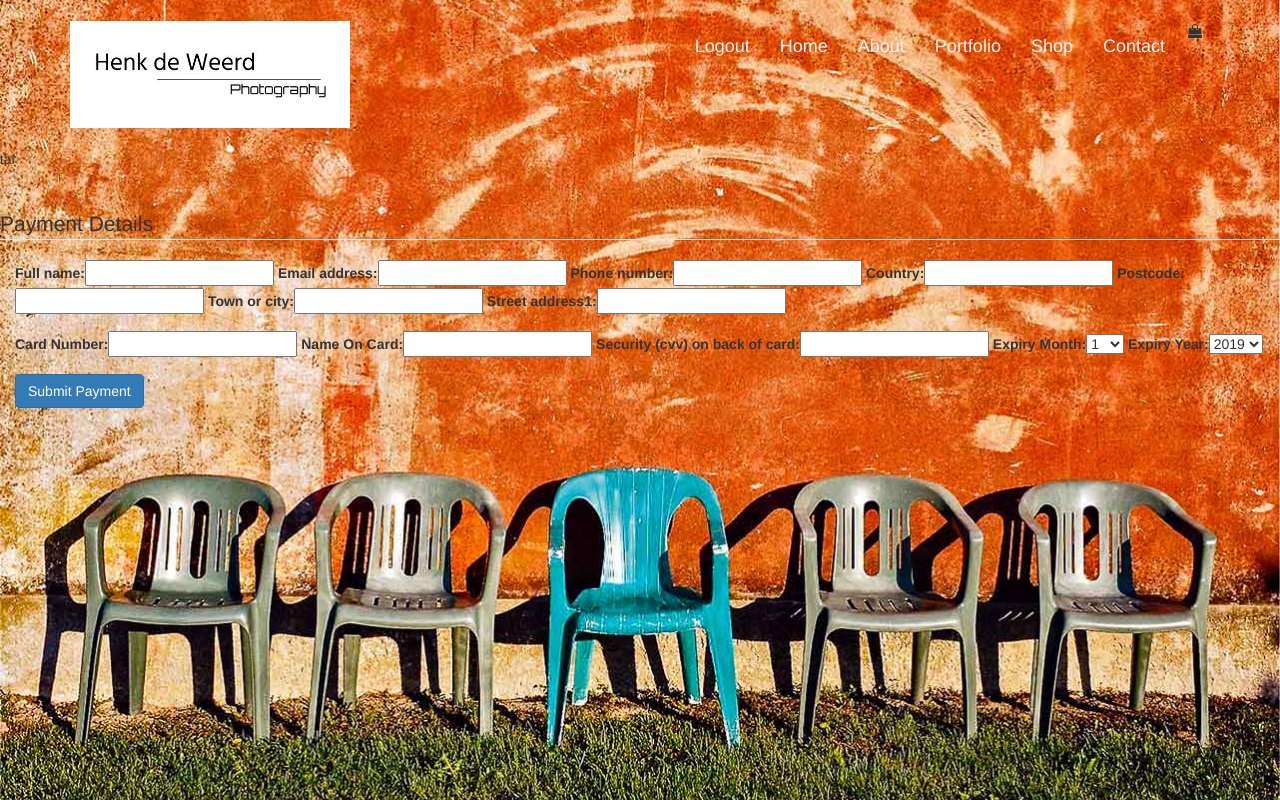
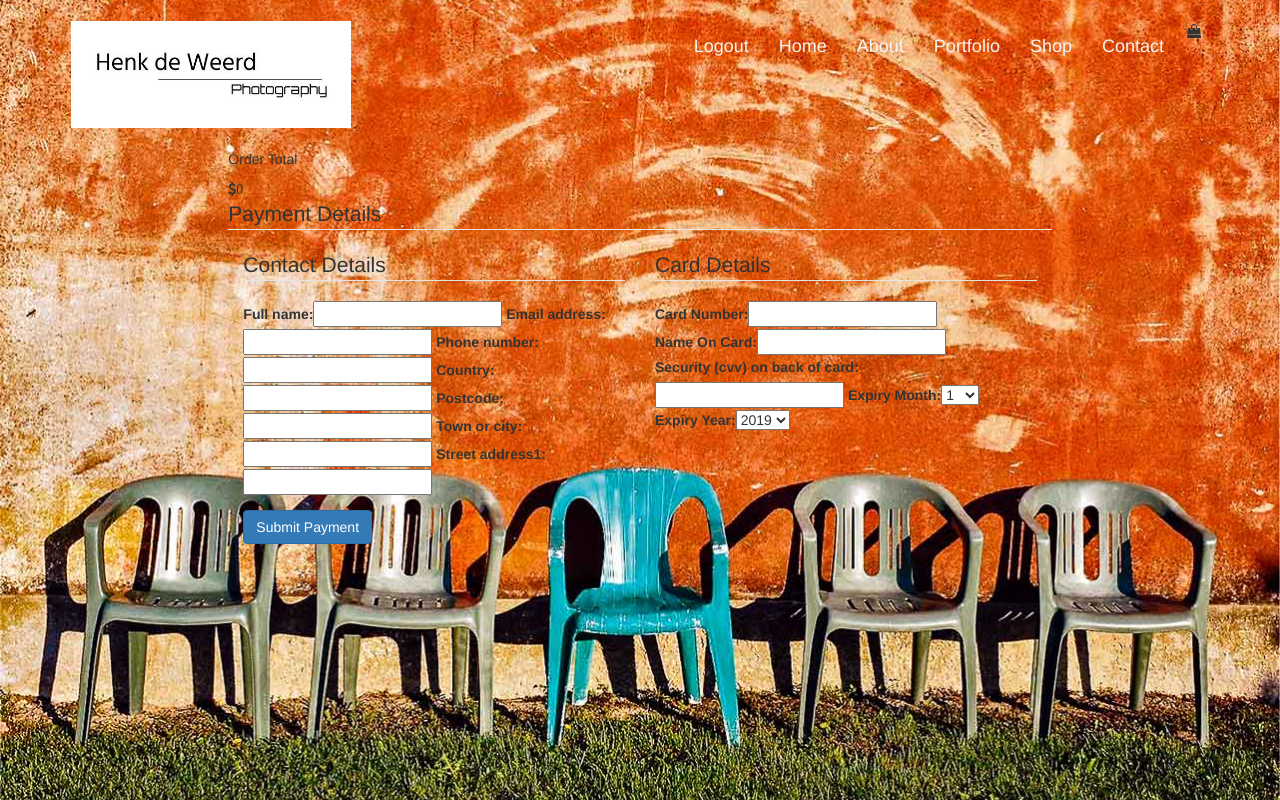
Before and after one commit to blueag8/Photography_Website, a Django app: page /checkout/ in a window 1280 px wide. Run offline with Django 3.2, Linux system fonts and the light colour scheme; a user stored in the database is signed in; some libraries are stand-ins or nearby versions.

Commit message:
corrected css styles for forms

```diff
--- a/checkout/templates/checkout.html
+++ b/checkout/templates/checkout.html
@@ -22,12 +22,10 @@
    }
 </style>
 
-{% endblock %}
-<div class="row row-flex">
+
+<div class="col-sm-12 col-md-8 col-md-offset-2">
 {% for item in cart_items %}
-
-  <div class="col-xs-10 col-xs-offset-1 col-sm-offset-0 col-sm-sm-6 col-md-4 display panel panel-default">
-
+   <div class="order">
      <div class="panel-body">
      <div class="products" style="background-image: url('{{ MEDIA_URL }}{{ item.product.image }}')"></div>
 
@@ -35,28 +33,31 @@
    <h3>{{ item.product.name }}</h3>
    <p class="product-description">{{ item.product.description }}</p>
    <p>{{ item.quantity }}</p>
-     </div>
-     </div>
-    </div>
+
        {% endfor %}
- </div>
- <div class="row">
-<p>Total</p>
-<p><span class="glyphicon glyphicon-aud" aria-hidden="true"></span>{{ total }}</p>
-</div>
+
+<p>Order Total</p>
+<span><i class="fa fa-dollar-sign" aria-hidden="true">{{ total }}</i></span>
+
+
 
 <form role="form" method="POST" id="payment-form" action="{% url 'checkout' %}">
   <legend>Payment Details</legend>
   <div id="credit-card-errors" style="display:none">
      <div class="alert-message block-message error" id="stripe-error-message">  </div>
+  </div>
 
-     </div>
+
 
  <div class="form-group col-md-6">
+ <legend>Contact Details</legend>
  {{ order_form|as_bootstrap }}
  </div>
 
+
+
  <div class="form-group col-md-6">
+  <legend>Card Details</legend>
  {{ payment_form|as_bootstrap }}
  </div>
 
@@ -65,5 +66,6 @@
     <input class="btn btn-primary" id="submit_payment_btn" name="commit" type="submit" value="Submit Payment">
  </div>
 </form>
-
+</div>
 {% endblock %}
+{% endblock %}
--- a/checkout/views.py
+++ b/checkout/views.py
@@ -48,7 +48,7 @@
             if customer.paid:
                 messages.error(request, "Thank you, Your payment has been successful!")
                 request.session['cart'] = {}
-                return redirect(reverse('products'))
+                return redirect(reverse('index'))
             else:
                 messages.error(request, "Sorry we were unable to take payment with that card")
 
--- a/static/css/style.css
+++ b/static/css/style.css
@@ -54,9 +54,6 @@
 width: 40%;
 }
 
-.form-group {
-width: 100%;
-}
 .panel-body{
     padding: 20px;
     height: 100%;
@@ -86,9 +83,14 @@
 
 .alert {
   padding: 20px;
-  width:150px;
+  width: fit-content;
   background-color:white;
 
+}
+
+.order{
+    background-color: white;
+    text-align: center;
 }
 #logo {
 
@@ -128,7 +130,15 @@
 }
 
 .panel-default {
-    width: 20em;
+    width: fit-content;
     border-color: transparent;
 }
+.register{
+    width: fit-content
+
 }
+.contactForm{
+    width: fit-content
+
+}
+}
--- a/templates/base.html
+++ b/templates/base.html
@@ -20,8 +20,8 @@
   <body>
     <h1>{% block page_heading %}{% endblock %}</h1>
 
+<div class="container">
    <nav class="navbar navbar-default">
-        <div class="container">
             <div class="navbar-header">
                 <button type="button" class="navbar-toggle collapsed" data-toggle="collapse" data-target="#navbar">
                     <span class="sr-only">Toggle navigation</span>
```
Also changed, not shown: cart/templates/cart.html (+18 -10 lines), contact/templates/contact.html (+3 -4 lines), products/templates/portfolio.html (+5 -7 lines), products/templates/products.html (+6 -11 lines), db.sqlite3.
